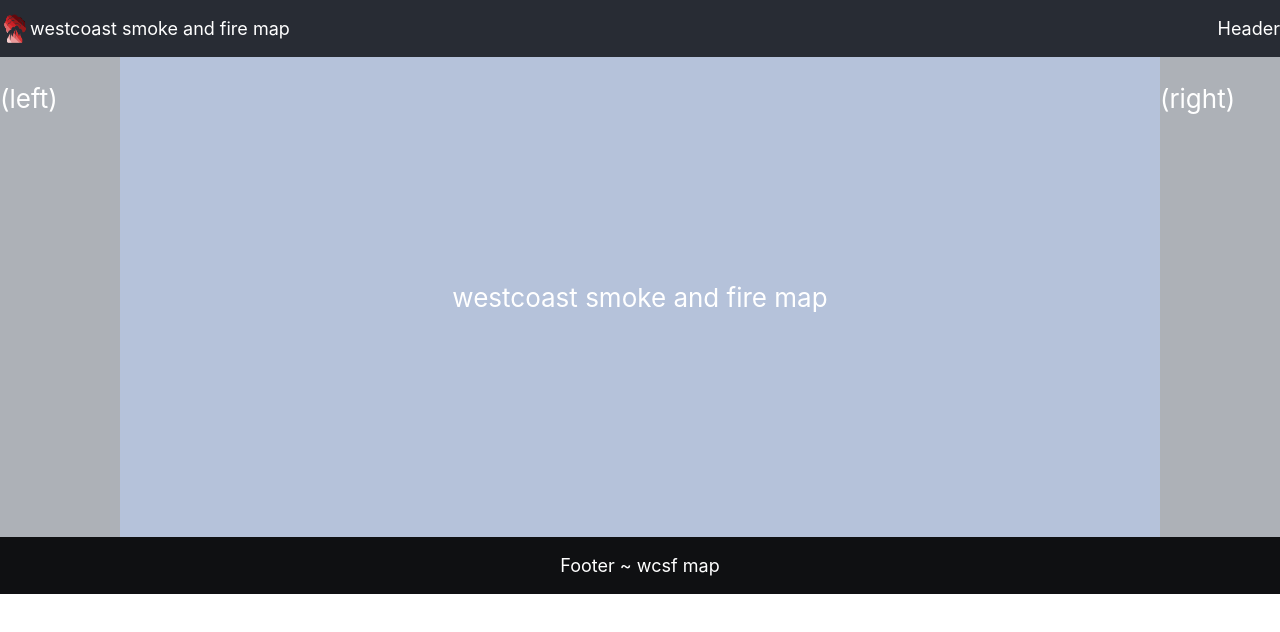
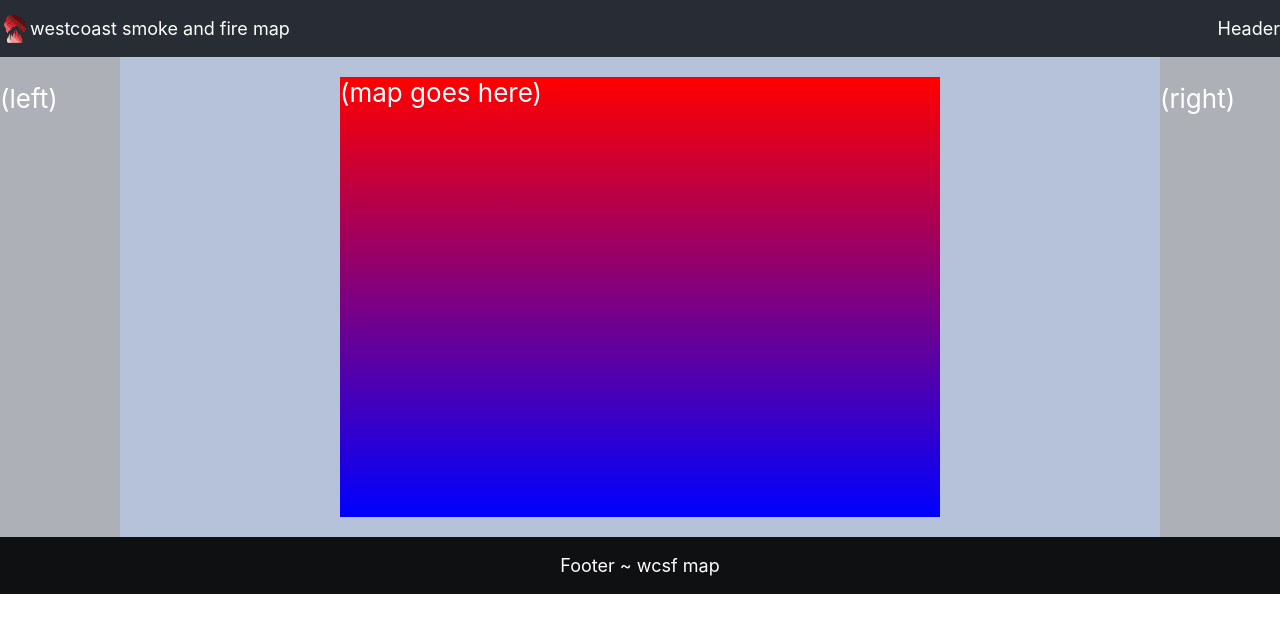
Before and after one commit to xnd0/westcoast-smokeandfire, a React (Create React App) app: page / in a window 1280 px wide. Shown: the top 632 px of the page. Built offline with nearby package versions, Linux system fonts and the light colour scheme.

Commit message:
added map container

```diff
--- a/src/App.css
+++ b/src/App.css
@@ -68,6 +68,16 @@
   color: white;
 }
 
+
+#map {
+  /* height: 200px;
+  width: 300px; */
+  min-height: 55vh;
+  min-width: 75vh;
+  background-image: linear-gradient(red, blue);
+}
+
+
 @keyframes App-logo-spin {
   from {
     transform: rotate(0deg);
--- a/src/components/MainPage.js
+++ b/src/components/MainPage.js
@@ -11,7 +11,8 @@ export default function MainPage() {
             </div>
 
             <div className='main-center'>
-                <p>westcoast smoke and fire map</p>
+                {/* <p>westcoast smoke and fire map</p> */}
+                <div id='map'>(map goes here)</div>
             </div>
 
             <div className='main-rightside'>
```
Also changed, not shown: src/style.css (deleted).
